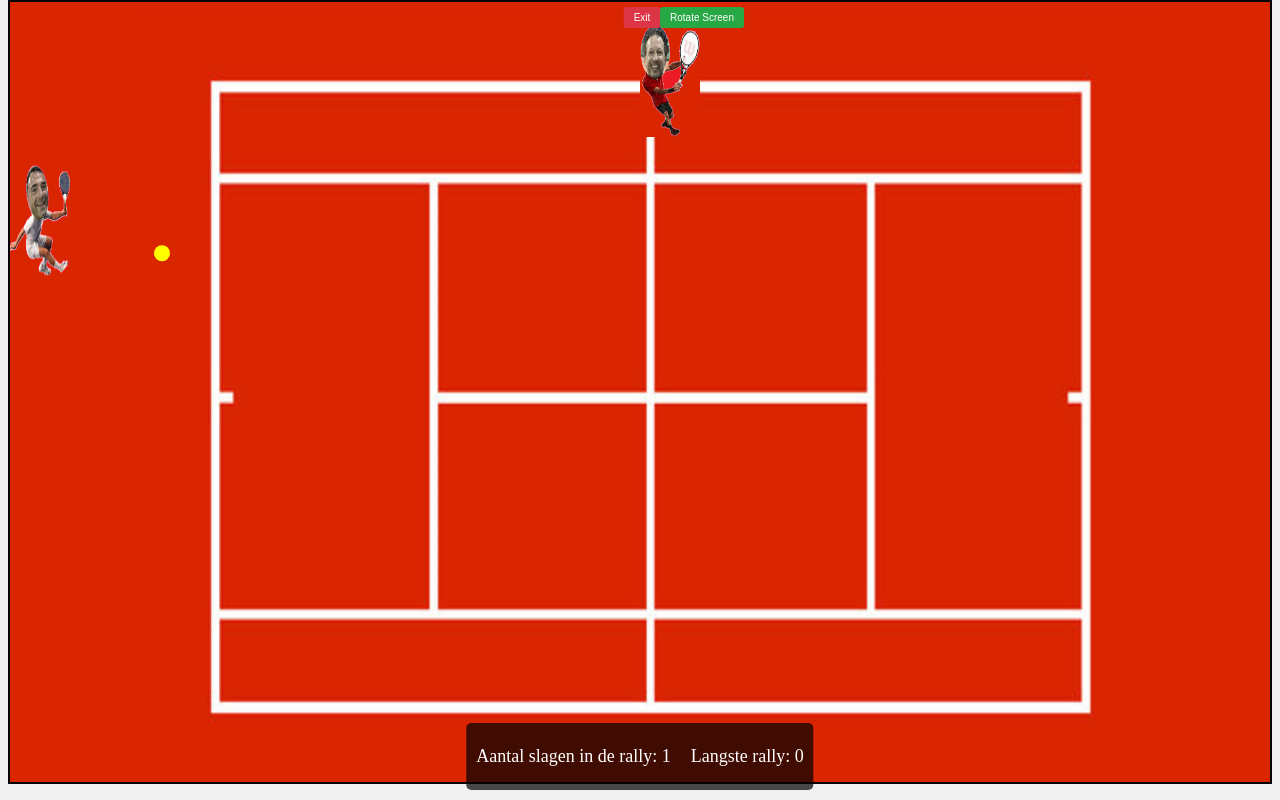
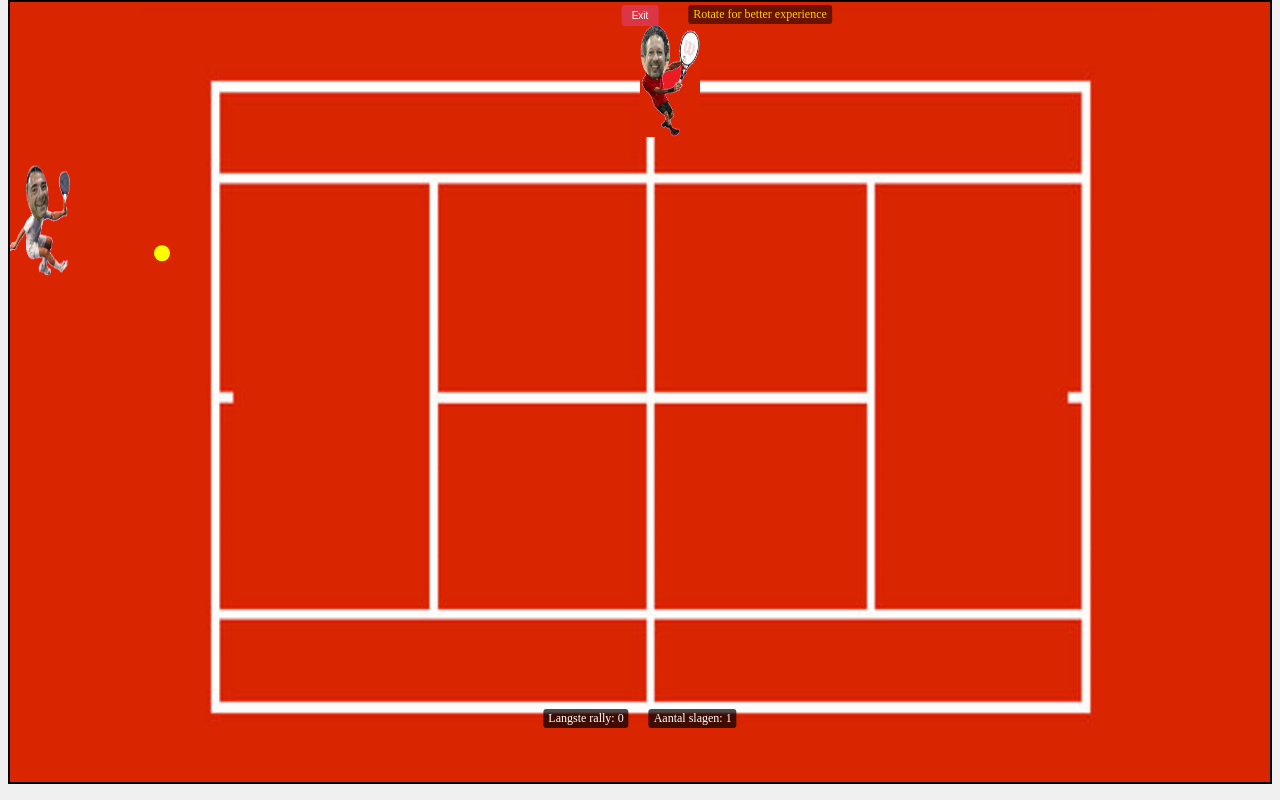
Before and after one commit to michaelwartmann/werner, a plain HTML site: page index.html in a window 1280 px wide. Both pictures are taken after a click on the button "Play Game". Drawn offline with Linux system fonts and the light colour scheme.

Commit message:
Add files via upload

```diff
--- a/index.html
+++ b/index.html
@@ -58,22 +58,8 @@
             font-size: 20px;
             display: none; /* Hidden by default */
         }
-        /* Styling for the score display and longest rally */
-        .rally-container {
-            position: absolute;
-            bottom: 10px;
-            left: 50%;
-            transform: translateX(-50%);
-            display: flex;
-            gap: 20px; /* Space between score displays */
-            background: rgba(0, 0, 0, 0.7);
-            padding: 5px 10px;
-            border-radius: 5px;
-            font-size: 18px;
-            color: #fff;
-        }
-        /* Styling for the exit and rotate buttons */
-        #exitButton, #rotateButton {
+        /* Styling for the exit button and rotate message */
+        #exitButton {
             position: absolute;
             top: 5px;
             left: 50%;
@@ -85,11 +71,34 @@
             border: none;
             border-radius: 3px;
             cursor: pointer;
-            margin: 2px;
+            margin-right: 10px;
         }
-        #rotateButton {
-            left: calc(50% + 60px); /* Position next to exit button */
-            background-color: #28a745; /* Green background for rotate button */
+        .rotate-message {
+            position: absolute;
+            top: 5px;
+            left: 50%;
+            transform: translateX(calc(-50% + 120px)); /* Position next to the exit button */
+            font-size: 12px;
+            color: #ffcc00;
+            background-color: rgba(0, 0, 0, 0.5);
+            padding: 2px 5px;
+            border-radius: 3px;
+        }
+        /* Styling for the rally displays at the bottom */
+        .rally-container {
+            position: absolute;
+            bottom: 60px;
+            left: 50%;
+            transform: translateX(-50%);
+            display: flex;
+            gap: 20px; /* Space between rally displays */
+            font-size: 12px;
+            color: #fff;
+        }
+        .rally-display {
+            background: rgba(0, 0, 0, 0.7);
+            padding: 2px 5px;
+            border-radius: 3px;
         }
         /* Styling for the play and music buttons */
         .playButton, .musicButton {
@@ -126,11 +135,11 @@
     <!-- Game Container -->
     <div id="gameContainer">
         <button id="exitButton">Exit</button> <!-- Button to exit the game -->
-        <button id="rotateButton" onclick="rotateScreen()">Rotate Screen</button> <!-- Button to rotate the screen -->
+        <span class="rotate-message">Rotate for better experience</span> <!-- Rotate message -->
         <canvas id="gameCanvas"></canvas> <!-- Canvas for game rendering -->
         <div class="rally-container">
-            <p id="score">Aantal slagen in de rally: 0</p> <!-- Score display -->
-            <p id="longestRally">Langste rally: 0</p> <!-- Longest rally display -->
+            <p id="longestRally" class="rally-display">Langste rally: 0</p> <!-- Longest rally display -->
+            <p id="score" class="rally-display">Aantal slagen: 0</p> <!-- Current rally display -->
         </div>
         <div id="message"></div> <!-- Message display -->
         <audio id="hitSound" src="hit.mp3"></audio> <!-- Hit sound effect -->
@@ -199,17 +208,6 @@
             gameContainer.style.display = 'none'; // Hide game container
             birthdaySong.play(); // Resume the birthday song
         });
-
-        // Function to force rotate the screen
-        function rotateScreen() {
-            if (screen.orientation && screen.orientation.lock) {
-                screen.orientation.lock('landscape').catch(err => {
-                    console.log('Screen orientation lock failed:', err);
-                });
-            } else {
-                alert('Screen orientation lock is not supported on your device.');
-            }
-        }
 
         // Resize the canvas to fit the window
         function resizeCanvasToFit() {
@@ -296,7 +294,7 @@
                 let deltaY = ballY - (michaelY + paddleHeight / 2);
                 ballSpeedY = deltaY * 0.25; // Adjust vertical speed
                 rallyScore++;
-                scoreElement.textContent = `Aantal slagen in de rally: ${rallyScore}`; // Update score
+                scoreElement.textContent = `Aantal slagen: ${rallyScore}`; // Update score
                 playHitSound(); // Play sound on hit
 
                 if (rallyScore % 3 === 0) { // Increase speed after 3 hits
@@ -317,7 +315,7 @@
                 let deltaY = ballY - (wernerY + paddleHeight / 2);
                 ballSpeedY = deltaY * 0.25;
                 rallyScore++;
-                scoreElement.textContent = `Aantal slagen in de rally: ${rallyScore}`;
+                scoreElement.textContent = `Aantal slagen: ${rallyScore}`;
                 playHitSound(); // Play sound on hit
 
                 if (rallyScore % 3 === 0) {
@@ -340,7 +338,7 @@
                 wernerX = 0.9 * canvas.width; // Position Werner on the right
                 ballSpeedX = -3;
                 ballSpeedY = 0;
-                scoreElement.textContent = `Aantal slagen in de rally: ${rallyScore}`;
+                scoreElement.textContent = `Aantal slagen: ${rallyScore}`;
                 showMessage("Mooie punt! Nog een keer!");
             }
         }
```
